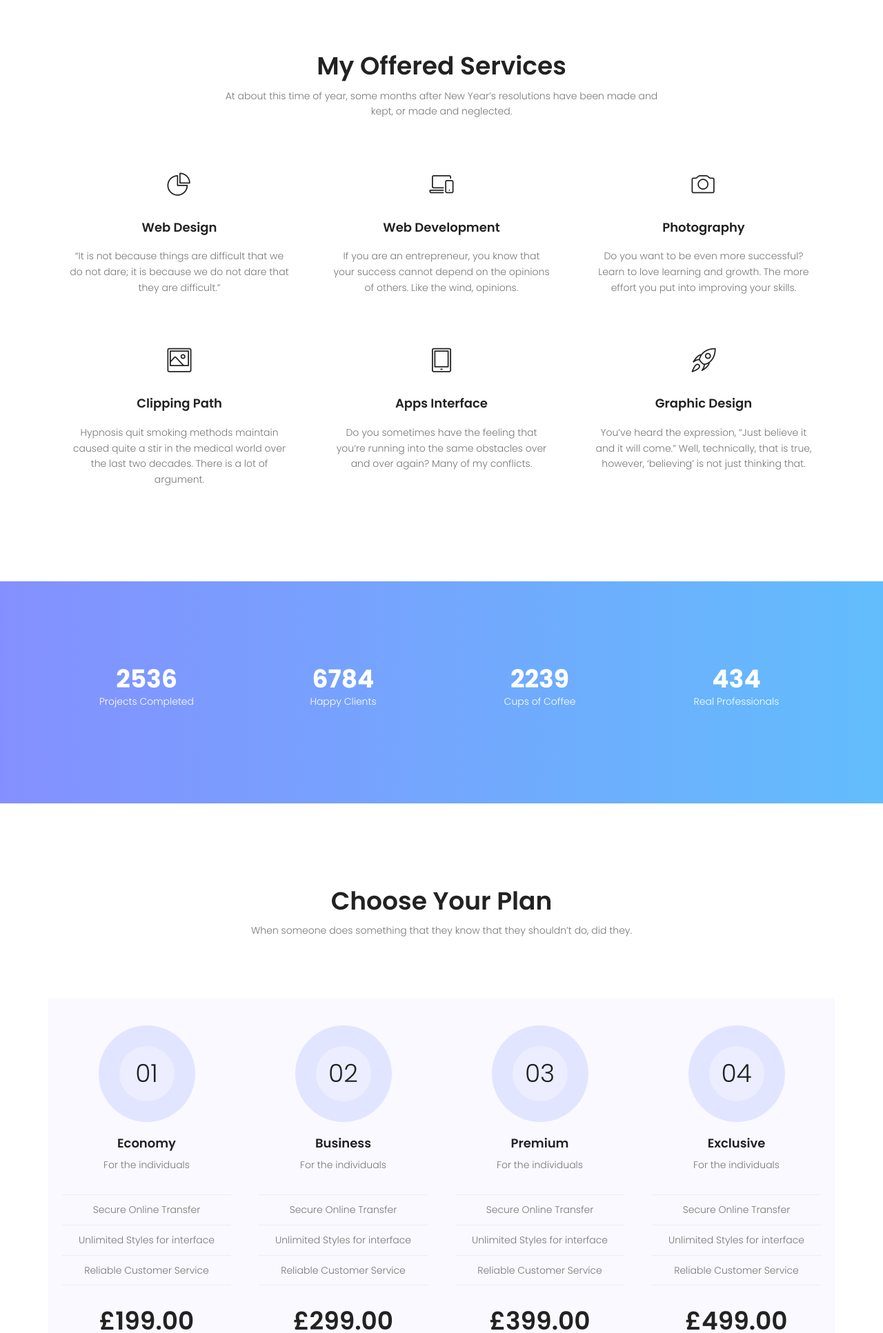
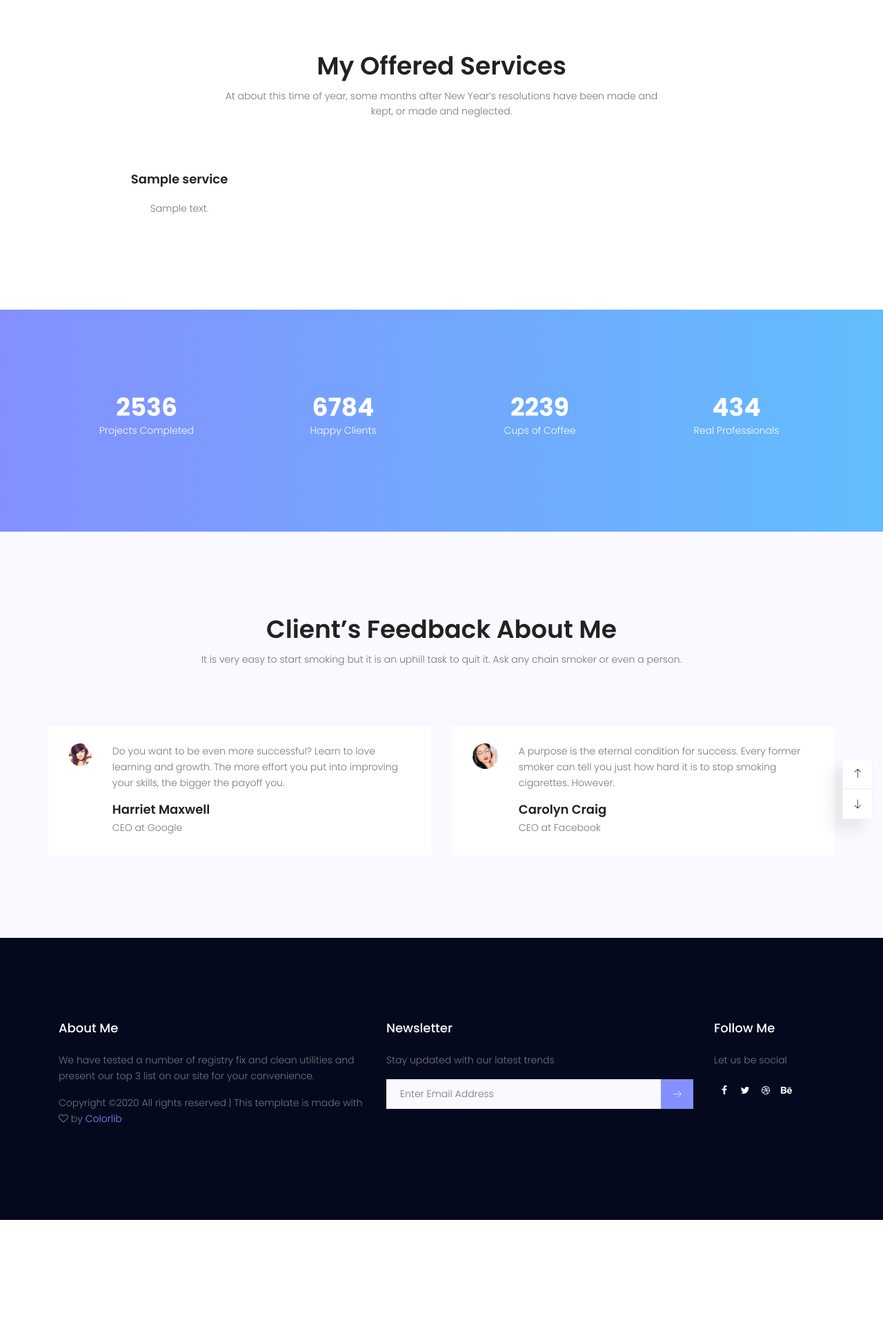
Before and after one commit to Pythondeveloper6/django-personal-website-, a Django app: page /service/ in a window 1280 px wide. Shown: the part 386-2319 px from the top of the page at 69% size. After the commit the page ends 2155 px from the top, so only its background shows below. Run offline with Django 3.2, Linux system fonts and the light colour scheme; tables that the repository leaves empty hold one stand-in row (values such as "Sample post"); some libraries are stand-ins or nearby versions.

Commit message:
--- Auto-Git Commit ---

```diff
--- a/service/models.py
+++ b/service/models.py
@@ -22,4 +22,4 @@ class Facts(models.Model):
     real_professionals = models.IntegerField(default=0)
 
     def __str__(self):
-        return self.id
+        return str(self.id)
--- a/service/templates/service/service_list.html
+++ b/service/templates/service/service_list.html
@@ -96,60 +96,18 @@
 		                </div>
 		            </div>
 					<div class="row">
+
+                        {% for service in object_list %}
                             <div class="col-lg-4 col-md-6">
                                 <div class="single-services">
-								<span class="lnr lnr-pie-chart"></span>
-								<a href="#"><h4>Web Design</h4></a>
+                                    <span class="{{service.icon}}"></span>
+                                    <a href="#"><h4>{{service.title}}</h4></a>
                                     <p>
-									“It is not because things are difficult that we do not dare; it is because we do not dare that they are difficult.”
+                                        {{service.description}}
                                     </p>
                                 </div>
                             </div>
-						<div class="col-lg-4 col-md-6">
-							<div class="single-services">
-								<span class="lnr lnr-laptop-phone"></span>
-								<a href="#"><h4>Web Development</h4></a>
-								<p>
-									If you are an entrepreneur, you know that your success cannot depend on the opinions of others. Like the wind, opinions.
-								</p>
-							</div>
-						</div>
-						<div class="col-lg-4 col-md-6">
-							<div class="single-services">
-								<span class="lnr lnr-camera"></span>
-								<a href="#"><h4>Photography</h4></a>
-								<p>
-									Do you want to be even more successful? Learn to love learning and growth. The more effort you put into improving your skills.
-								</p>
-							</div>
-						</div>
-						<div class="col-lg-4 col-md-6">
-							<div class="single-services">
-								<span class="lnr lnr-picture"></span>
-								<a href="#"><h4>Clipping Path</h4></a>
-								<p>
-									Hypnosis quit smoking methods maintain caused quite a stir in the medical world over the last two decades. There is a lot of argument.
-								</p>
-							</div>
-						</div>
-						<div class="col-lg-4 col-md-6">
-							<div class="single-services">
-								<span class="lnr lnr-tablet"></span>
-								<a href="#"><h4>Apps Interface</h4></a>
-								<p>
-									Do you sometimes have the feeling that you’re running into the same obstacles over and over again? Many of my conflicts.
-								</p>
-							</div>
-						</div>
-						<div class="col-lg-4 col-md-6">
-							<div class="single-services">
-								<span class="lnr lnr-rocket"></span>
-								<a href="#"><h4>Graphic Design</h4></a>
-								<p>
-									You’ve heard the expression, “Just believe it and it will come.” Well, technically, that is true, however, ‘believing’ is not just thinking that.
-								</p>
-							</div>
-						</div>
+						{% endfor %}
 					</div>
 				</div>
 			</section>
@@ -180,94 +138,7 @@
 			</section>
 			<!-- end fact Area -->
 
-			<!-- Start price Area -->
-			<section class="price-area section-gap">
-				<div class="container">
-					<div class="row d-flex justify-content-center">
-						<div class="menu-content pb-70 col-lg-8">
-							<div class="title text-center">
-								<h1 class="mb-10">Choose Your Plan</h1>
-								<p>When someone does something that they know that they shouldn’t do, did they.</p>
-							</div>
-						</div>
-					</div>
-					<div class="row">
-						<div class="col-lg-3 col-md-6 single-price">
-							<div class="top-part">
-								<h1 class="package-no">01</h1>
-								<h4>Economy</h4>
-								<p class="mt-10">For the individuals</p>
-							</div>
-							<div class="package-list">
-								<ul>
-									<li>Secure Online Transfer</li>
-									<li>Unlimited Styles for interface</li>
-									<li>Reliable Customer Service</li>
-								</ul>
-							</div>
-							<div class="bottom-part">
-								<h1>£199.00</h1>
-								<a class="price-btn text-uppercase" href="#">Buy Now</a>
-							</div>
-						</div>
-						<div class="col-lg-3 col-md-6 single-price">
-							<div class="top-part">
-								<h1 class="package-no">02</h1>
-								<h4>Business</h4>
-								<p class="mt-10">For the individuals</p>
-							</div>
-							<div class="package-list">
-								<ul>
-									<li>Secure Online Transfer</li>
-									<li>Unlimited Styles for interface</li>
-									<li>Reliable Customer Service</li>
-								</ul>
-							</div>
-							<div class="bottom-part">
-								<h1>£299.00</h1>
-								<a class="price-btn text-uppercase" href="#">Buy Now</a>
-							</div>
-						</div>
-						<div class="col-lg-3 col-md-6 single-price">
-							<div class="top-part">
-								<h1 class="package-no">03</h1>
-								<h4>Premium</h4>
-								<p class="mt-10">For the individuals</p>
-							</div>
-							<div class="package-list">
-								<ul>
-									<li>Secure Online Transfer</li>
-									<li>Unlimited Styles for interface</li>
-									<li>Reliable Customer Service</li>
-								</ul>
-							</div>
-							<div class="bottom-part">
-								<h1>£399.00</h1>
-								<a class="price-btn text-uppercase" href="#">Buy Now</a>
-							</div>
-						</div>
-						<div class="col-lg-3 col-md-6 single-price">
-							<div class="top-part">
-								<h1 class="package-no">04</h1>
-								<h4>Exclusive</h4>
-								<p class="mt-10">For the individuals</p>
-							</div>
-							<div class="package-list">
-								<ul>
-									<li>Secure Online Transfer</li>
-									<li>Unlimited Styles for interface</li>
-									<li>Reliable Customer Service</li>
-								</ul>
-							</div>
-							<div class="bottom-part">
-								<h1>£499.00</h1>
-								<a class="price-btn text-uppercase" href="#">Buy Now</a>
-							</div>
-						</div>
-					</div>
-				</div>
-			</section>
-			<!-- End price Area -->
+
 
 			<!-- Start testimonial Area -->
 		    <section class="testimonial-area section-gap">
```
Also changed, not shown: other parts of service/templates/service/service_list.html (+17 -17 lines), service/views.py (line endings or trailing spaces). Lines whose indentation alone changed are shown as unchanged.
